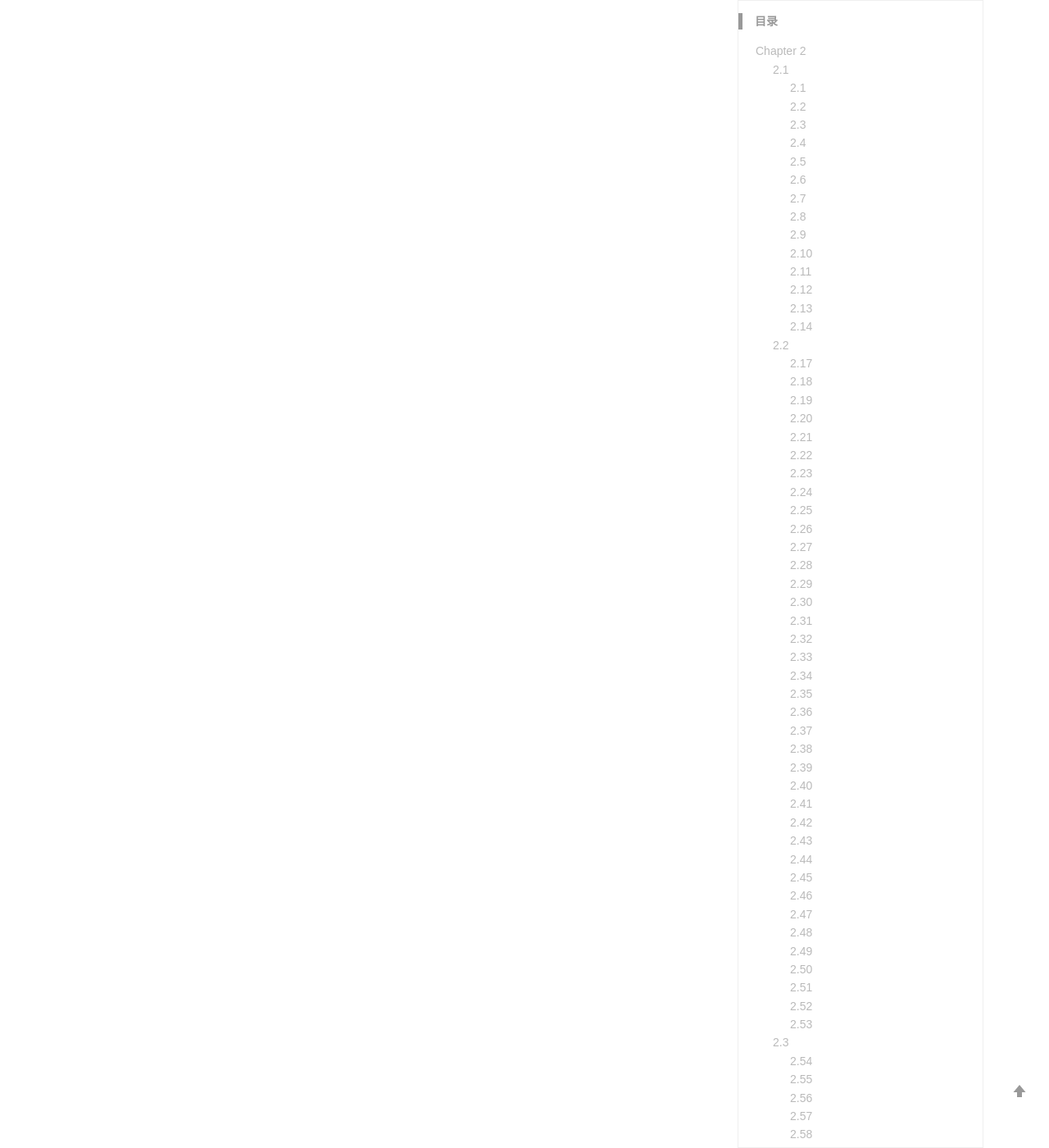
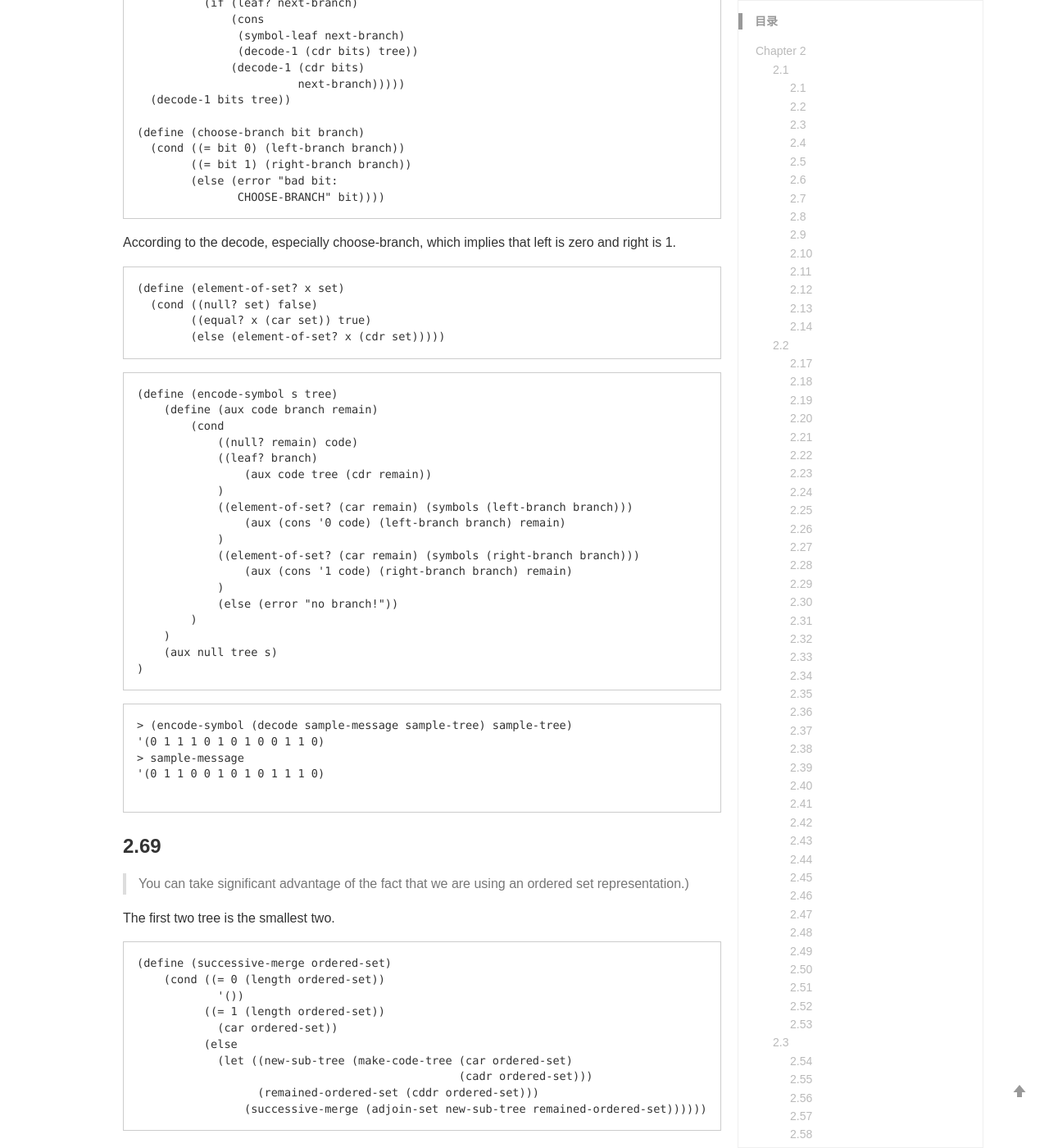
Before and after one commit to nyaaarlathotep/nyaaarlathotep.github.io, a Jekyll site: the page built from _posts/2024-10-14- SICP Exercise 2.md, in a window 1280 px wide and 1400 px high, scrolled down 37293 px. Shown: the whole window at 82% size. Built offline with Jekyll 4.4.1, drawn with Linux system fonts in a browser that asks for light colours; comment, search, counter and statistics services are not loaded; a style sheet for code colours, icons or effects is not loaded; some of the changed text lies outside the part shown.

Commit message:
sicp 2 huffman tree

````diff
--- a/_posts/2024-10-14- SICP Exercise 2.md
+++ b/_posts/2024-10-14- SICP Exercise 2.md
@@ -1746,3 +1746,93 @@ Just like `element-of-set?`, right?
  ((> given-key (key (entry set)))
  (lookup given-key (right-branch set)))))
 ```
+
+### 2.67
+
+```
+> (decode sample-message sample-tree)
+'(A D A B B C A)
+```
+
+### 2.68
+
+```
+(define (decode bits tree)
+  (define (decode-1 bits current-branch)
+    (if (null? bits)
+        '()
+        (let ((next-branch
+               (choose-branch
+                (car bits)
+                current-branch)))
+          (if (leaf? next-branch)
+              (cons
+               (symbol-leaf next-branch)
+               (decode-1 (cdr bits) tree))
+              (decode-1 (cdr bits)
+                        next-branch)))))
+  (decode-1 bits tree))
+
+(define (choose-branch bit branch)
+  (cond ((= bit 0) (left-branch branch))
+        ((= bit 1) (right-branch branch))
+        (else (error "bad bit:
+               CHOOSE-BRANCH" bit))))
+```
+
+According to the decode, especially choose-branch, which implies that left is zero and right is 1.
+
+```
+(define (element-of-set? x set)
+  (cond ((null? set) false)
+        ((equal? x (car set)) true)
+        (else (element-of-set? x (cdr set)))))
+```
+
+```
+(define (encode-symbol s tree)
+    (define (aux code branch remain)
+        (cond
+            ((null? remain) code)
+            ((leaf? branch)
+                (aux code tree (cdr remain))
+            )
+            ((element-of-set? (car remain) (symbols (left-branch branch)))
+                (aux (cons '0 code) (left-branch branch) remain)
+            )
+            ((element-of-set? (car remain) (symbols (right-branch branch)))
+                (aux (cons '1 code) (right-branch branch) remain)
+            )
+            (else (error "no branch!"))
+        )
+    )
+    (aux null tree s)
+)
+```
+
+```
+> (encode-symbol (decode sample-message sample-tree) sample-tree)
+'(0 1 1 1 0 1 0 1 0 0 1 1 0)
+> sample-message
+'(0 1 1 0 0 1 0 1 0 1 1 1 0)
+
+```
+
+### 2.69
+
+> You can take significant advantage of the fact that we are using an ordered set representation.)
+
+The first two tree is the smallest two.
+
+```
+(define (successive-merge ordered-set)
+    (cond ((= 0 (length ordered-set))
+            '())
+          ((= 1 (length ordered-set))
+            (car ordered-set))
+          (else
+            (let ((new-sub-tree (make-code-tree (car ordered-set)
+                                                (cadr ordered-set)))
+                  (remained-ordered-set (cddr ordered-set)))
+                (successive-merge (adjoin-set new-sub-tree remained-ordered-set))))))
+```
````
